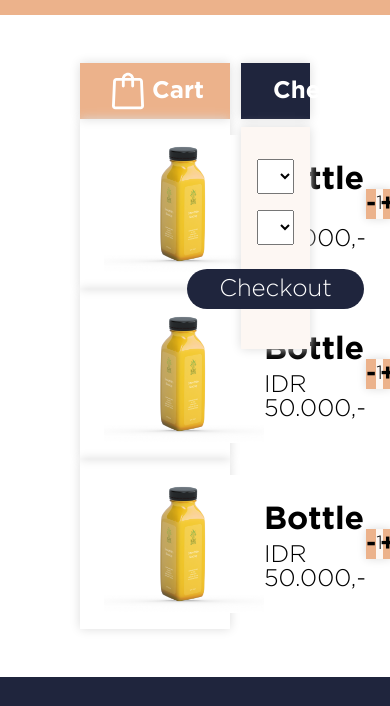
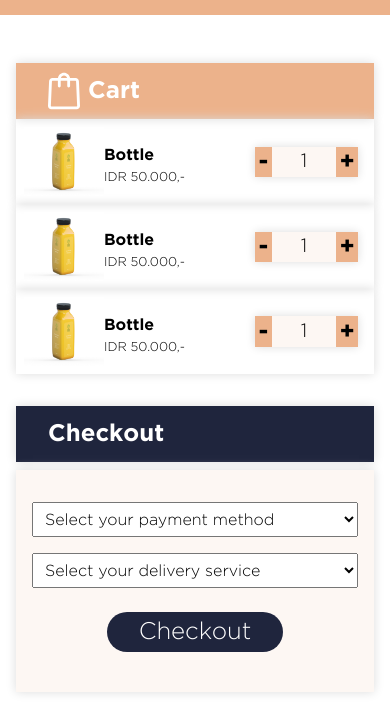
Before and after one commit to AsterinGray/Ecommerce-Front-End, a plain HTML site: page checkout.html in a window 390 px wide. Shown: the part 69-775 px from the top of the page. Drawn offline with Linux system fonts and the light colour scheme.

Commit message:
responsive added

```diff
--- a/css/checkout.css
+++ b/css/checkout.css
@@ -292,6 +292,41 @@ footer>span{
         color: white;
     }
 
+    .content{
+        flex-direction: column;
+        padding: 3rem 1rem;
+    }
+
+    .cart{
+        width: 100%;
+    }
+
+    .cart-item{
+        padding: .5rem;
+    }
+
+    .cart-item>img{
+        width: 5rem;
+    }
+
+    .cart-item-description>h1{
+        font: 1rem GothamBold;
+    }
+
+    .cart-item-description>p{
+        font: .8rem GothamLight;
+    }
+
+    .cart-item-qty{
+        margin-right: .5rem;
+        width: 30%;
+    }
+
+    .checkout{
+        width: 100%;
+        margin: 2rem 0;
+    }
+
     footer{
         padding: 2rem 1rem;
     }
```
